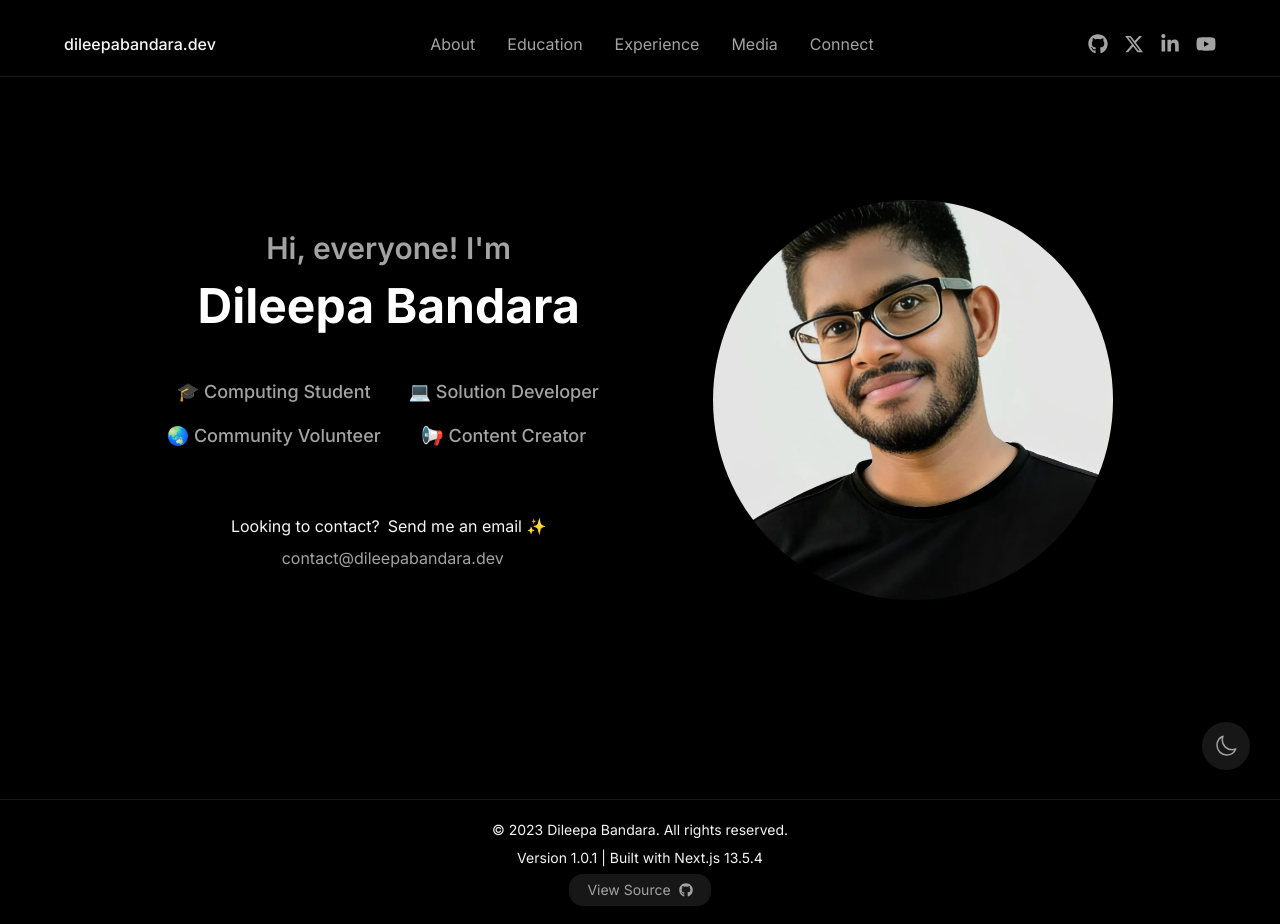
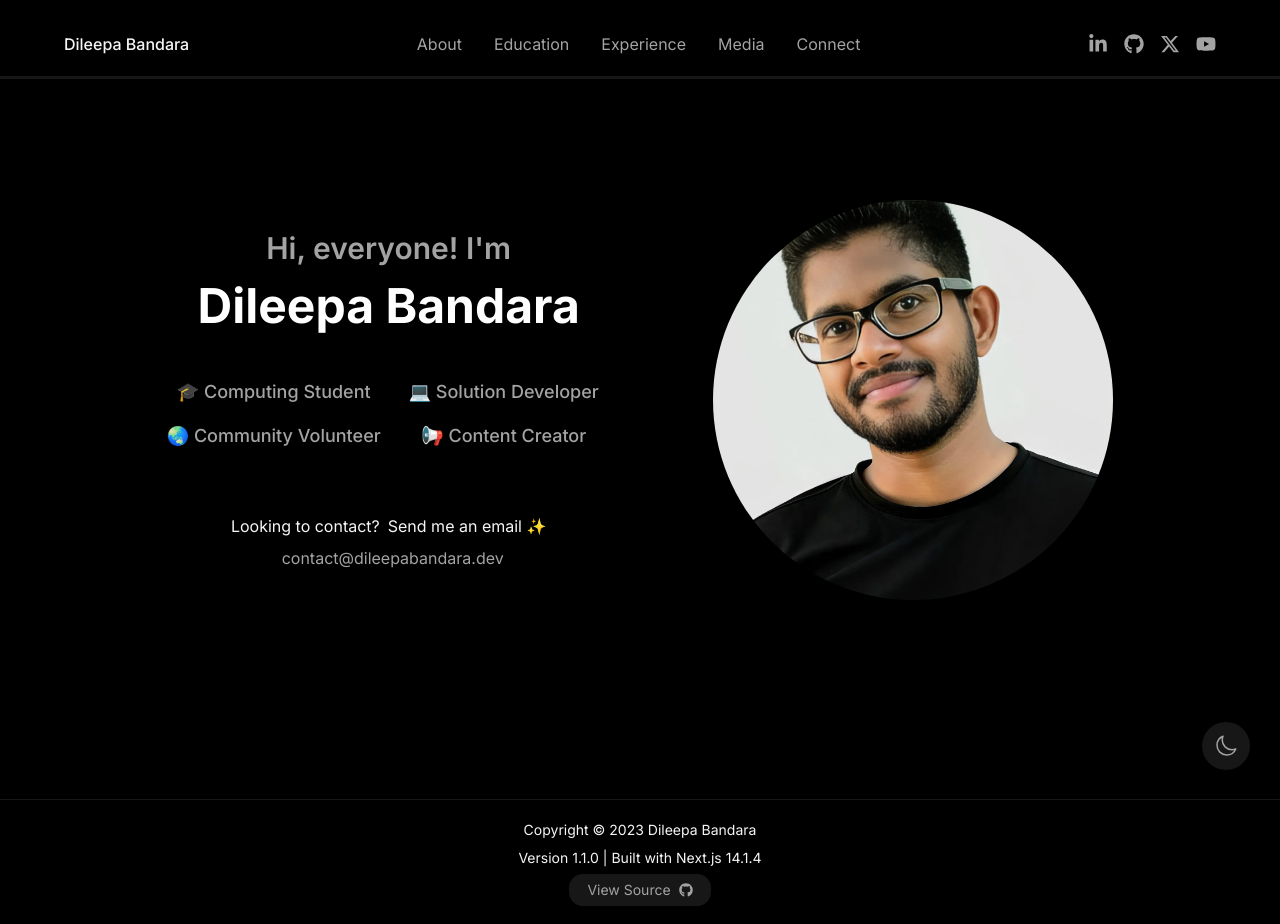
Before and after one commit to dileepadev/dileepa.dev, a Next.js app: page / in a window 1280 px wide. Built offline with nearby package versions, Linux system fonts and the light colour scheme.

Commit message:
feat: Update header & footer

```diff
--- a/src/app/globals.css
+++ b/src/app/globals.css
@@ -34,6 +34,39 @@
 
 .navBarTheme {
   @apply bg-slate-50 dark:bg-black outline-neutral-200 dark:outline-neutral-900;
+}
+
+.selectedNavItem {
+  @apply text-neutral-900 dark:text-neutral-100;
+}
+
+.navBarSelectedItem {
+  position: relative;
+}
+
+.navBarSelectedItem::after {
+  content: "•";
+  position: absolute;
+  /* top: -90%; */
+  top: 85%;
+  left: 50%;
+  font-size: 10px;
+  transform: translateX(-50%);
+  @apply text-neutral-900 dark:text-neutral-100;
+}
+
+.navBarSelectedItemMobile {
+  position: relative;
+}
+
+.navBarSelectedItemMobile::after {
+  content: "•";
+  position: absolute;
+  top: 50%;
+  left: calc(100% + 5px);
+  font-size: 10px;
+  transform: translateY(-50%);
+  @apply text-neutral-900 dark:text-neutral-100;
 }
 
 .cardTheme {
--- a/src/components/Footer.tsx
+++ b/src/components/Footer.tsx
@@ -2,16 +2,18 @@ import Link from "next/link";
 import React from "react";
 import { FaGithub } from "react-icons/fa";
 import WebLinks from "@/constants/links";
+import packageJson from "../../package.json";
 
 const Footer = () => {
   return (
     <div>
       <div className="flex flex-col gap-2 justify-center items-center pb-5 pt-5 outline outline-1 footerTheme">
         <p className="text-sm textTheme">
-          © 2023 Dileepa Bandara. All rights reserved.
+          Copyright © {new Date().getFullYear()} Dileepa Bandara
         </p>
         <p className="text-sm textTheme">
-          Version 1.0.1 | Built with Next.js 13.5.4
+          Version {packageJson.version} | Built with Next.js{" "}
+          {packageJson.dependencies.next}
         </p>
         <Link
           href={WebLinks.githubRepo}
--- a/src/components/Logo.tsx
+++ b/src/components/Logo.tsx
@@ -4,7 +4,7 @@ export default function Logo() {
   return (
     <div className="flex items-center">
       <p className="font-medium text-md textButtonSecondaryTheme transitionButtonTheme">
-        {SiteInfo.domain}
+        {SiteInfo.username}
       </p>
     </div>
   );
--- a/src/components/NavBar.tsx
+++ b/src/components/NavBar.tsx
@@ -1,6 +1,7 @@
 "use client";
 import React, { useState } from "react";
 import Link from "next/link";
+import { usePathname } from "next/navigation";
 import Logo from "./Logo";
 import { NavLinks } from "@/constants/links";
 import IconClose from "./icons/IconClose";
@@ -11,6 +12,7 @@ import { ThemeSwitcher } from "./theme/ThemeSwitcher";
 
 export default function NavBar() {
   const [menuOpen, setMenuOpen] = useState(false);
+  const pathname = usePathname();
 
   const renderNavLinks = (isMobile: boolean) => (
     <ul
@@ -22,7 +24,15 @@ export default function NavBar() {
         <li key={link.key} className={isMobile ? "py-2" : "px-4"}>
           <Link href={link.href}>
             <p
-              className="font-regular text-md textButtonTheme transitionButtonTheme"
+              className={`font-regular text-md textButtonTheme transitionButtonTheme ${
+                link.href === pathname && !isMobile
+                  ? "navBarSelectedItem selectedNavItem"
+                  : ""
+              } ${
+                link.href === pathname && isMobile
+                  ? "navBarSelectedItemMobile selectedNavItem"
+                  : ""
+              } `}
               onClick={() => setMenuOpen(false)}
             >
               {link.label}
@@ -34,7 +44,7 @@ export default function NavBar() {
   );
 
   return (
-    <nav className="xs:px-6 sm:px-12 md:px-16 pt-8 pb-5 fixed w-full top-0 z-10 outline outline-1 navBarTheme">
+    <nav className="xs:px-6 sm:px-12 md:px-16 pt-8 pb-5 fixed w-full top-0 z-10 outline outline-5 navBarTheme">
       <div className="flex flex-col md:flex-row justify-between">
         <div className="flex items-center justify-between">
           {/* ⚙️ Logo */}
--- a/src/components/SocialMediaBar.tsx
+++ b/src/components/SocialMediaBar.tsx
@@ -9,6 +9,15 @@ export default function SocialMediaBar() {
 
   return (
     <div className="flex flex-row items-center justify-center">
+      <Link
+        href={WebLinks.linkedin}
+        target="_blank"
+        rel="noopener noreferrer"
+        className="mr-4 textButtonTheme transitionButtonTheme"
+        aria-label={`Visit Linkedin profile of ${SiteInfo.username}`}
+      >
+        <FaLinkedinIn size={iconSize} />
+      </Link>
       <Link
         href={`${WebLinks.github}`}
         target="_blank"
@@ -28,15 +37,6 @@ export default function SocialMediaBar() {
         <FaXTwitter size={iconSize} />
       </Link>
       <Link
-        href={WebLinks.linkedin}
-        target="_blank"
-        rel="noopener noreferrer"
-        className="mr-4 textButtonTheme transitionButtonTheme"
-        aria-label={`Visit Linkedin profile of ${SiteInfo.username}`}
-      >
-        <FaLinkedinIn size={iconSize} />
-      </Link>
-      <Link
         href={WebLinks.youtube}
         target="_blank"
         rel="noopener noreferrer"
--- a/src/constants/textData.ts
+++ b/src/constants/textData.ts
@@ -177,6 +177,7 @@ const experiencePageData: ExperiencePageData = {
     },
   ],
 };
+
 const mediaPageData: MediaPageData = {
   title: "Media",
 
@@ -203,6 +204,7 @@ const mediaPageData: MediaPageData = {
     },
   ],
 };
+
 const connectPageData: ConnectPageData = {
   title: "Connect",
 
```
